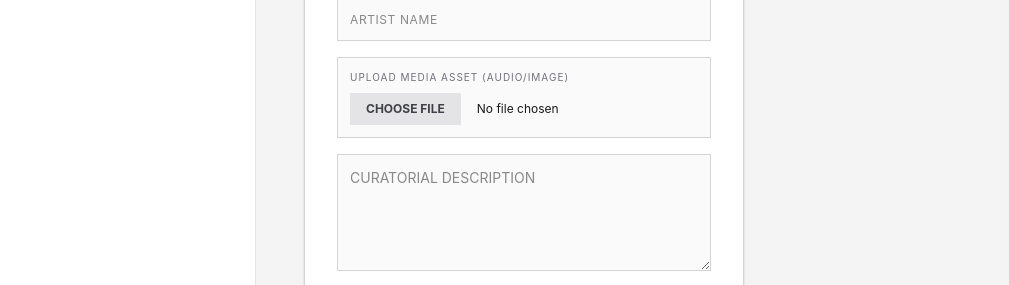
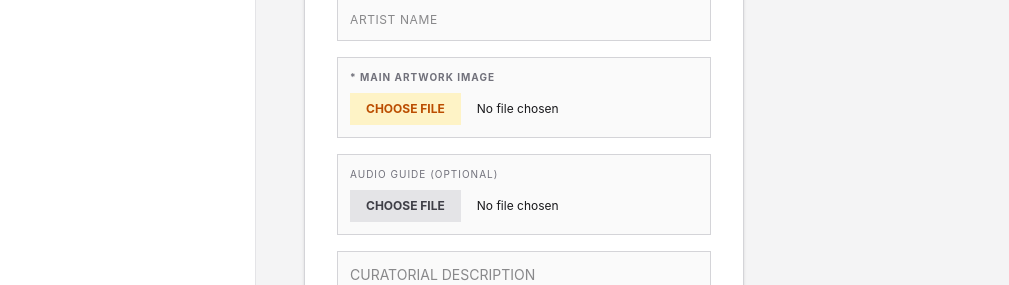
Before and after one commit to auibsal/monorepo, a Next.js app in the folder apps/dashboard/: page /artworks in a window 1280 px wide. Shown: the part 261-546 px from the top of the page, without its empty margins (0-1009 px from the left). Built offline with nearby package versions, Linux system fonts and the light colour scheme; no server answers; the database is empty.

Commit message:
Update page.tsx
Signed-off-by: Shaheen K. Farjo <shaheen.farjo@gmail.com>

```diff
--- a/apps/dashboard/src/app/artworks/page.tsx
+++ b/apps/dashboard/src/app/artworks/page.tsx
@@ -11,12 +11,16 @@ export const dynamic = 'force-dynamic';
 export default function DashboardArtworks() {
   const [artworks, setArtworks] = useState<any[]>([]);
   const [loading, setLoading] = useState(true);
-  const [uploading, setUploading] = useState(false);
+
+  const [uploadingImage, setUploadingImage] = useState(false);
+  const [uploadingAudio, setUploadingAudio] = useState(false);
+
   const supabase = createClient();
 
   const [title, setTitle] = useState('');
   const [artist, setArtist] = useState('');
   const [description, setDescription] = useState('');
+  const [imageUrl, setImageUrl] = useState('');
   const [audioUrl, setAudioUrl] = useState('');
   const [language, setLanguage] = useState('both');
 
@@ -29,31 +33,58 @@ export default function DashboardArtworks() {
     setLoading(false);
   }
 
-  async function handleUpload(e: React.ChangeEvent<HTMLInputElement>) {
+  // Handle Image Upload
+  async function handleImageUpload(e: React.ChangeEvent<HTMLInputElement>) {
     const file = e.target.files?.[0];
     if (!file) return;
-    setUploading(true);
+    setUploadingImage(true);
 
     const fileExt = file.name.split('.').pop();
-    const fileName = `${Math.random()}.${fileExt}`;
+    const fileName = `image_${Math.random()}.${fileExt}`;
     const filePath = `artworks/${fileName}`;
 
     const { error: uploadError } = await supabase.storage.from('museum-assets').upload(filePath, file);
 
-    if (uploadError) {
-      alert('Upload error: ' + uploadError.message);
-    } else {
+    if (uploadError) alert('Upload error: ' + uploadError.message);
+    else {
+      const { data } = supabase.storage.from('museum-assets').getPublicUrl(filePath);
+      setImageUrl(data.publicUrl);
+    }
+    setUploadingImage(false);
+  }
+
+  // Handle Audio Upload
+  async function handleAudioUpload(e: React.ChangeEvent<HTMLInputElement>) {
+    const file = e.target.files?.[0];
+    if (!file) return;
+    setUploadingAudio(true);
+
+    const fileExt = file.name.split('.').pop();
+    const fileName = `audio_${Math.random()}.${fileExt}`;
+    const filePath = `artworks/${fileName}`;
+
+    const { error: uploadError } = await supabase.storage.from('museum-assets').upload(filePath, file);
+
+    if (uploadError) alert('Upload error: ' + uploadError.message);
+    else {
       const { data } = supabase.storage.from('museum-assets').getPublicUrl(filePath);
       setAudioUrl(data.publicUrl);
     }
-    setUploading(false);
+    setUploadingAudio(false);
   }
 
   async function handleCreate(e: React.FormEvent) {
     e.preventDefault();
-    const { error } = await supabase.from('artworks' as any).insert([{ title, artist, description, audio_url: audioUrl, language }]);
-    if (!error) { setTitle(''); setArtist(''); setDescription(''); setAudioUrl(''); fetchArtworks(); }
-    else alert("Error: " + error.message);
+    // Added image_url to the payload to satisfy the database constraint!
+    const { error } = await supabase.from('artworks' as any).insert([{
+      title, artist, description, image_url: imageUrl, audio_url: audioUrl, language
+    }]);
+
+    if (!error) {
+      setTitle(''); setArtist(''); setDescription(''); setImageUrl(''); setAudioUrl(''); fetchArtworks();
+    } else {
+      alert("Error: " + error.message);
+    }
   }
 
   async function handleDelete(id: string) {
@@ -87,17 +118,25 @@ export default function DashboardArtworks() {
               <input type="text" placeholder="ARTIST NAME" dir="auto" value={artist} onChange={(e) => setArtist(e.target.value)} required
                 className="bg-zinc-50 border border-zinc-300 p-3 text-xs uppercase tracking-wider focus:border-amber-500 outline-none" />
 
-              {/* ASSET UPLOADER */}
+              {/* IMAGE UPLOADER (Required) */}
               <div className="flex flex-col gap-2 border border-zinc-300 p-3 bg-zinc-50">
-                <label className="text-[10px] uppercase tracking-widest text-zinc-500">Upload Media Asset (Audio/Image)</label>
-                <input type="file" accept="audio/*,image/*" onChange={handleUpload} disabled={uploading} className="text-xs file:mr-4 file:py-2 file:px-4 file:border-0 file:text-xs file:font-bold file:uppercase file:bg-zinc-200 file:text-zinc-700 hover:file:bg-zinc-300 transition-colors" />
-                {uploading && <span className="text-xs text-amber-600 font-bold uppercase tracking-widest mt-2">Uploading to storage...</span>}
-                {audioUrl && !uploading && <span className="text-[10px] text-green-600 truncate mt-2">Asset linked: {audioUrl}</span>}
+                <label className="text-[10px] uppercase tracking-widest text-zinc-500 font-bold">* Main Artwork Image</label>
+                <input type="file" accept="image/*" onChange={handleImageUpload} disabled={uploadingImage} required={!imageUrl} className="text-xs file:mr-4 file:py-2 file:px-4 file:border-0 file:text-xs file:font-bold file:uppercase file:bg-amber-100 file:text-amber-700 hover:file:bg-amber-200 transition-colors" />
+                {uploadingImage && <span className="text-[10px] text-amber-600 font-bold uppercase tracking-widest mt-1">Uploading image...</span>}
+                {imageUrl && !uploadingImage && <span className="text-[10px] text-green-600 truncate mt-1">Image linked: {imageUrl}</span>}
+              </div>
+
+              {/* AUDIO UPLOADER (Optional) */}
+              <div className="flex flex-col gap-2 border border-zinc-300 p-3 bg-zinc-50">
+                <label className="text-[10px] uppercase tracking-widest text-zinc-500">Audio Guide (Optional)</label>
+                <input type="file" accept="audio/*" onChange={handleAudioUpload} disabled={uploadingAudio} className="text-xs file:mr-4 file:py-2 file:px-4 file:border-0 file:text-xs file:font-bold file:uppercase file:bg-zinc-200 file:text-zinc-700 hover:file:bg-zinc-300 transition-colors" />
+                {uploadingAudio && <span className="text-[10px] text-amber-600 font-bold uppercase tracking-widest mt-1">Uploading audio...</span>}
+                {audioUrl && !uploadingAudio && <span className="text-[10px] text-green-600 truncate mt-1">Audio linked: {audioUrl}</span>}
               </div>
 
               <textarea placeholder="CURATORIAL DESCRIPTION" dir="auto" value={description} onChange={(e) => setDescription(e.target.value)} required rows={4}
                 className="bg-zinc-50 border border-zinc-300 p-3 text-sm focus:border-amber-500 outline-none leading-relaxed" />
-              <button type="submit" disabled={uploading} className="bg-amber-500 text-white font-bold uppercase tracking-widest text-xs py-4 hover:bg-amber-400 transition-colors disabled:opacity-50 mt-2">
+              <button type="submit" disabled={uploadingImage || uploadingAudio} className="bg-amber-500 text-white font-bold uppercase tracking-widest text-xs py-4 hover:bg-amber-400 transition-colors disabled:opacity-50 mt-2">
                 Add to Collection
               </button>
             </form>
```
